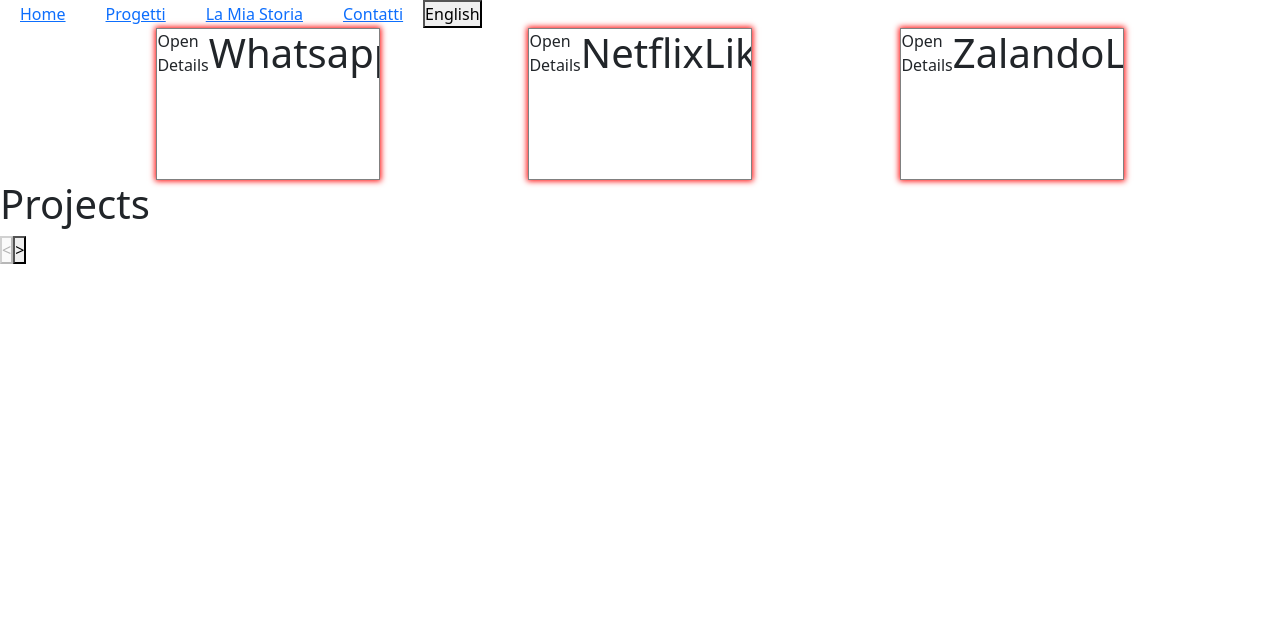
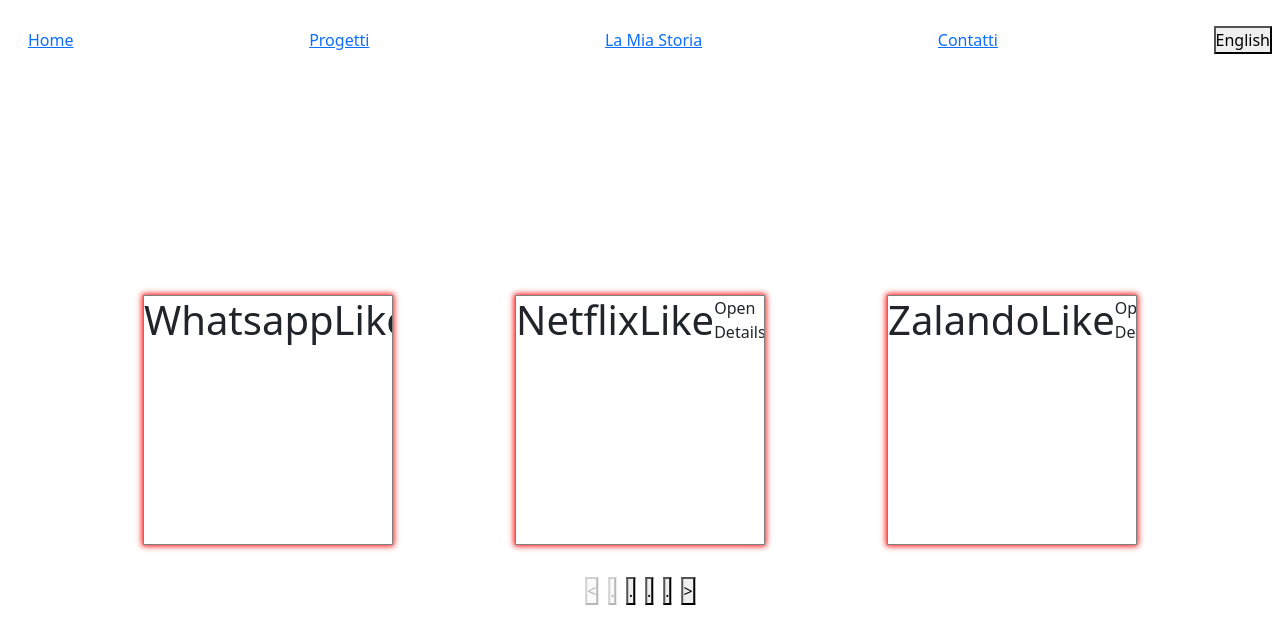
Before and after one commit to giorgettaR/RobertoGiorgettaDev, a Vue app: page /projects in a window 1280 px wide. Shown: the top 644 px of the page. Built offline with nearby package versions, Linux system fonts and the light colour scheme.

Commit message:
FIX navbar / projectsSlider animation and nav

```diff
--- a/src/components/Navbar.vue
+++ b/src/components/Navbar.vue
@@ -1,9 +1,11 @@
 <template>
-      <RouterLink :to="{ name: 'home'}">Home</RouterLink>
+  <div class="navbar p-2">
+    <RouterLink :to="{ name: 'home'}">Home</RouterLink>
     <RouterLink :to="{ name: 'projects'}" >{{ data.language == 'Italian' ? 'Progetti' : 'Projects'}}</RouterLink>
     <RouterLink :to="{ name: 'mystory'}">{{ data.language == 'Italian' ? 'La Mia Storia' : 'Mystory'}}</RouterLink>
     <RouterLink :to="{ name: 'contacts'}">{{ data.language == 'Italian' ? 'Contatti' : 'Contacts'}}</RouterLink>
     <button @click="data.languageToggle()"> {{ data.languageMessage }} </button>
+  </div>
 </template>
 
 <script>
--- a/src/components/ProjectPreview.vue
+++ b/src/components/ProjectPreview.vue
@@ -1,8 +1,9 @@
 <template>
   <div :class="project.title" v-on:mouseover="hover(project.title)" v-on:mouseleave="leave(project.title)" class="projectPreview d-flex">
-    <button @click="closeDetails(project.title)" v-if="this.detailsOn">indietro</button>
-    <p class="link"  @click="openDetails(project.title)">Open Details</p><h1>{{ project.title }}</h1>
-    <p class="link" @click="openGitRepository()">Git Repository</p><h1>{{ project.title }}</h1>
+    <button @click="closeDetails(project.title); $emit('toggleDetails')" v-if="this.detailsOn">indietro</button>
+    <h1>{{ project.title }}</h1>
+    <p class="link"  @click="openDetails(project.title); $emit('toggleDetails')">Open Details</p>
+    <p class="link" @click="openGitRepository()">Git Repository</p>
     <div class="imgBox">
         <img :src="getImgPath(project.imagePreview)" alt="">
     </div>
@@ -21,10 +22,7 @@
         type: Object,
         required: true
       },
-      position: {
-        type: Number,
-        required: true
-      },
+
     },
 
     data() {
@@ -43,33 +41,33 @@
         hover(projecTitle){
           if (!this.detailsOn){
             gsap.to(`.${projecTitle}`, {
-              width: '35%',
-              height: '105%',
-              duration: 0.6,
+              height: '300px',
+              width: '300px',
+              duration: 0.2,
             })
           }
         },
         leave(projecTitle){
           if (!this.detailsOn) {
             gsap.to(`.${projecTitle}`, {
-              height: '100%',
-              width: '20%',
-              duration: 0.6,
+              height: '250px',
+              width: '250px',
+              duration: 0.2,
             })
           }
         },
         openDetails(projecTitle) {
+          this.detailsOn = true
           gsap.to(`.projectPreview`, {
             pointerEvents: 'none',
           })
-          this.detailsOn = true
           gsap.to(`.projectPreview`, {
             autoAlpha: 0,
-            duration: 0.8,
+            duration: 0.3,
           })
           gsap.to(`.projectPreview`, {
             position: 'absolute',
-            delay: 0.8,
+            delay: 0.3,
           })
           gsap.to(`.${projecTitle}`, {
             pointerEvents: 'auto',
@@ -77,8 +75,8 @@
             autoAlpha: 1,
             height: '100%',
             width: '100%',
-            delay: 0.8,
-            duration: 1,
+            delay: 0.5,
+            duration: 0.3,
           })
         },
         closeDetails(projectTitle) {
@@ -88,22 +86,22 @@
           })
           gsap.to(`.${projectTitle}`, {
             autoAlpha: 0,
-            duration: 1,
+            duration: 0.3,
           })
           gsap.set(`.projectPreview`, {
             position: 'static',
-            delay: 1,
+            height: 0,
+            delay: 0.3,
           })
           gsap.to(`.projectPreview`, {
-            position: 'static',
             autoAlpha: 1,
-            width: '20%',
-            delay: 1.1,
+            height: 250,
+            width: 250,
+            delay: 0.3,
             duration: 0.3,
-            stagger: 0.5,
           })
           gsap.set(`.projectPreview`, {
-            delay: 2.5,
+            delay: 0.5,
             pointerEvents: 'auto',
           })
         },
--- a/src/pages/Home.vue
+++ b/src/pages/Home.vue
@@ -1,6 +1,6 @@
 <template>
   <Navbar />
-    <h1>Home</h1>
+  <h1>Home</h1>
 </template>
 
 
@@ -28,7 +28,5 @@
 </script>
 
 <style lang ="scss">
-  a {
-    margin: 20px;
-  }
+
 </style>
--- a/src/pages/Projects.vue
+++ b/src/pages/Projects.vue
@@ -2,17 +2,21 @@
     <Navbar />
     <div class="container">
         <div class="row">
-                <div class="projectsWrap d-flex">
+            <div class="col-12 projectsWrap d-flex align-items-center">
                 <ProjectPreview v-for="project in visibleProjects()"
                 :project="project"
-                    :position="visibleProjects().indexOf(project)"
+                @toggleDetails="toggleDetails()"
                 />
+                <div class="projectsNav" v-if="!this.detailsOn">
+                    <button class="slider left" @click="slide(this.currentPage-1)" :disabled="disableSliderLeft" ><</button>
+                    <button @click="slide(0)" :disabled="disableSlider(0)">.</button>
+                    <button v-for="pageNumber in this.pages" @click="slide(pageNumber)" :disabled="disableSlider(pageNumber)">.</button>
+                    <button class="slider right" @click="slide(this.currentPage+1)" :disabled="disableSliderRight" >></button>
                 </div>
             </div>
         </div>
-    <h1>Projects</h1>
-    <button class="slider" @click="leftSlider()" :disabled="disableSliderLeft" ><</button>
-    <button class="slider" @click="rightSlider()" :disabled="disableSliderRight" >></button>
+    </div>
+
 </template>
 
 <script>
@@ -29,9 +33,11 @@
                 projects: projects.projects,
                 visibleProjectsAmount: 3,
                 currentPage: 0,
+                pagesAmount: this.pages + 1,
                 pages: Number,
                 animationActive: false,
                 visibleProjectsPositionI: 0,
+                detailsOn: false,
             }
         },
         components: {
@@ -48,57 +54,62 @@
                 }
                 return visible
             },
-            leftSlider(){
+            slide(pageNumber){
+                if(this.currentPage < pageNumber){
                     gsap.to(`.projectPreview`, {
                     autoAlpha: 0,
-                    x: 150,
-                    duration: 0.4,
-                    stagger: 0.1,
+                    x: -250,
+                    height: 0,
+                    duration: 0.3,
                     onStart: () => {this.animationActive = true},
-                    onComplete: () => {
-                        this.currentPage--;
-                        console.log(this.currentPage)
-                    }
+                    onComplete: () => {this.currentPage = pageNumber}
                 })
                 gsap.set(`.projectPreview`, {
-                    delay: 0.8,
-                    x:-150
+                    delay: 0.3,
+                    x:+250
                 })
                 gsap.to(`.projectPreview`, {
-                    delay: 0.8,
+                    delay: 0.3,
+                    height: 250,
                     autoAlpha: 1,
                     x: 0,
-                    duration: 0.4,
-                    stagger: 0.1,
+                    duration: 0.3,
                     onComplete: () => { this.animationActive = false }
                 })
-                console.log(this.currentPage)
-            },
-            rightSlider(){
+                } else if (this.currentPage > pageNumber) {
                     gsap.to(`.projectPreview`, {
                     autoAlpha: 0,
-                    x: -150,
-                    duration: 0.4,
-                    stagger: -0.1,
+                    x: +250,
+                    height: 0,
+                    duration: 0.3,
                     onStart: () => {this.animationActive = true},
-                    onComplete: () => {
-                        this.currentPage++;
-                        console.log(this.currentPage)
-                    }
+                    onComplete: () => {this.currentPage = pageNumber}
                 })
                 gsap.set(`.projectPreview`, {
-                    delay: 0.8,
-                    x:+150
+                    delay: 0.3,
+                    x:-250
                 })
                 gsap.to(`.projectPreview`, {
-                    delay: 0.8,
+                    delay: 0.3,
+                    height: 250,
                     autoAlpha: 1,
                     x: 0,
-                    duration: 0.4,
-                    stagger: -0.1,
+                    duration: 0.3,
                     onComplete: () => { this.animationActive = false }
                 })
                 }
+            },
+            toggleDetails(){
+                this.detailsOn = !this.detailsOn
+                console.log(this.detailsOn)
+            },
+            disableSlider(pageNumber) {
+                if (this.currentPage != pageNumber)  {
+                    return false
+                } else {
+                    return true
+                }
+                },
         },
         computed: {
             disableSliderLeft() {
@@ -117,16 +128,24 @@
             }
         },
         mounted() {
-            this.pages = Math.floor(this.projects.length / this.visibleProjectsAmount) - 1
+            let pages = this.projects.length / this.visibleProjectsAmount
+            if (Number.isInteger(pages)) {
+                this.pages = Math.floor(pages) - 1
+            } else {
+                this.pages = Math.floor(pages)
+            }
+            console.log(pages)
             console.log(this.pages)
             gsap.set('.projectPreview', {
                 autoAlpha: 0,
+                height: 0,
                 width: 0,
             })
             gsap.to('.projectPreview', {
                 autoAlpha: 1,
                 duration: 0.3 ,
-                width: '20%',
+                height: 250,
+                width: 250,
                 stagger: 0.2,
             })
         }
--- a/src/style/partials/_components.scss
+++ b/src/style/partials/_components.scss
@@ -1,15 +1,21 @@
 @use './variables' as *;
+
+
+// navbar
+
+.navbar {
+    height: 80px;
+
+    a {
+        margin: 20px;
+    }
+}
 
 // ProjectPreview
 
 .projectPreview {
-    // position: absolute;
-    // top: 50%;
-    // left: 50%;
     height: 100%;
-    width: 30%;
-    // -ms-transform: translate(-50%, -50%);
-    // transform: translate(-50%, -50%);
+    width: 250px;
     margin: 0 auto;
     overflow: hidden;
     background-color: white;
--- a/src/style/partials/_pages.scss
+++ b/src/style/partials/_pages.scss
@@ -2,11 +2,23 @@
 
 // Projects
 .projectsWrap {
-    // height: 50vh;justify-content-start
-    // width: 50vw;
-    // position: absolute;
-    // top: 50%;
-    // left: 50%;
-    // -ms-transform: translate(-50%, -50%);
-    // transform: translate(-50%, -50%);
+    margin-top: calc((100vh - 350px - 80px - 20px) / 2) !important;
+    padding-bottom: 20px;
+    overflow-x: hidden;
+    overflow-y: visible;
+    height: 350px;
+    position: relative;
+
+    .projectsNav {
+        position: absolute;
+        bottom: 0;
+        left: 50%;
+        margin-top: 20px;
+        -ms-transform: translate(-50%, 0);
+        transform: translate(-50%, 0);
+
+        * {
+            margin: 0 5px;
+        }
+    }
 }
```
Lines whose indentation alone changed are shown as unchanged.
